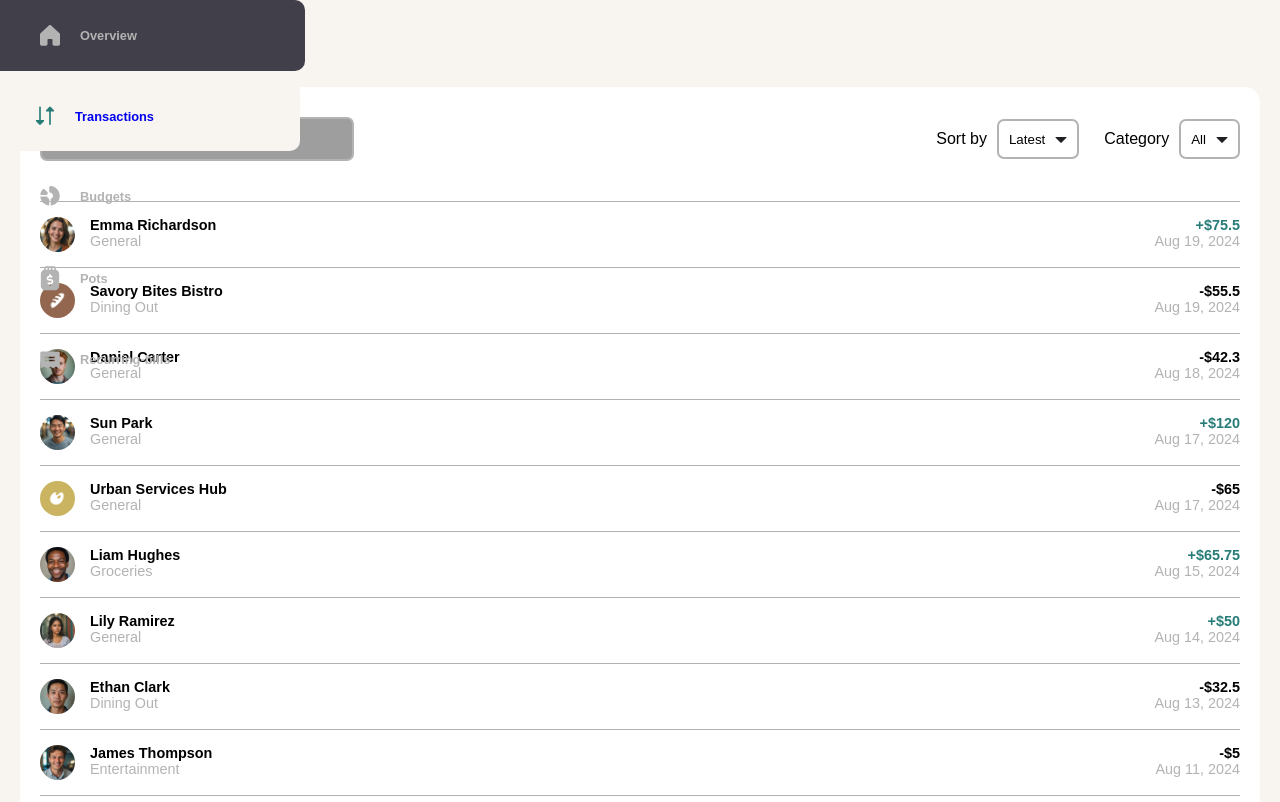
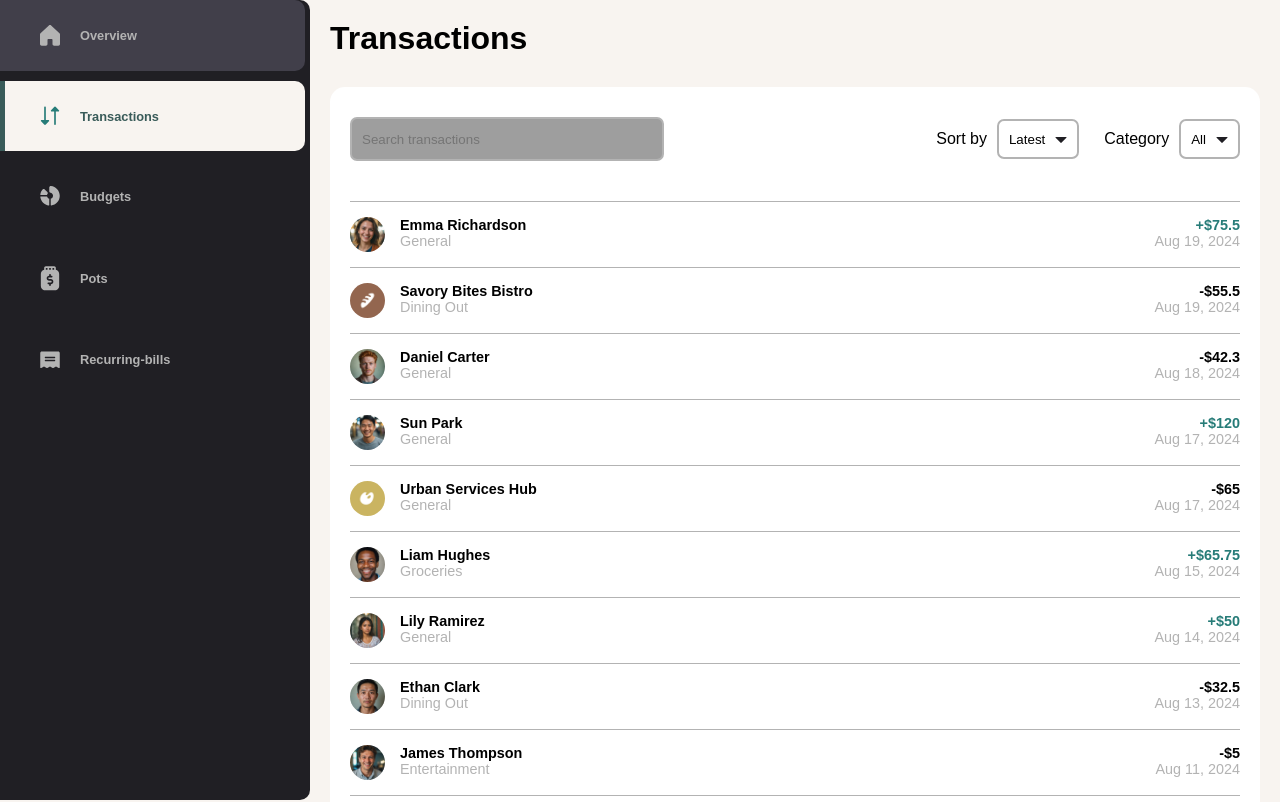
Before and after one commit to danielmon2/personal-finance-app, a React (Vite) app: page /transactions in a window 1280 px wide. Shown: the top 802 px of the page. Built offline with nearby package versions, Linux system fonts and the light colour scheme; grey boxes are pictures that could not be loaded; a web font is replaced by a local one.

Commit message:
Add navbar-offset CSS class

```diff
--- a/src/App.css
+++ b/src/App.css
@@ -3,6 +3,8 @@
   --dark-grey: #201f24;
   --light-grey: #b3b3b3;
   --lightest-grey: #dbdbdb;
+  --brown: #201f24;
+  --green: #395b59;
 }
 
 * {
@@ -19,6 +21,10 @@ button {
 
 .page-main {
   margin: 20px;
+}
+
+.page-main__navbar-offset {
+  margin-bottom: 75px;
 }
 
 body,
@@ -55,3 +61,18 @@ body,
   font-family: "Public Sans Italic";
   src: url("./fonts/PublicSans-Italic-VariableFont_wght.ttf");
 }
+@media (min-width: 768px) {
+  .page-main__navbar-offset {
+    margin-bottom: 85px;
+  }
+}
+
+@media (min-width: 1280px) {
+  .page-main__navbar-offset {
+    margin-left: 330px;
+  }
+
+  .page-main {
+    margin-bottom: 20px;
+  }
+}
--- a/src/TransactionsPage/TransactionsPage.tsx
+++ b/src/TransactionsPage/TransactionsPage.tsx
@@ -56,7 +56,7 @@ function TransactionsPage() {
   }
 
   return (
-    <main className="page-main page-main--primary">
+    <main className="page-main page-main--primary page-main__navbar-offset">
       <h1>Transactions</h1>
       <section className="trans-content trans-content--primary">
         <TransactionListOptions
```
